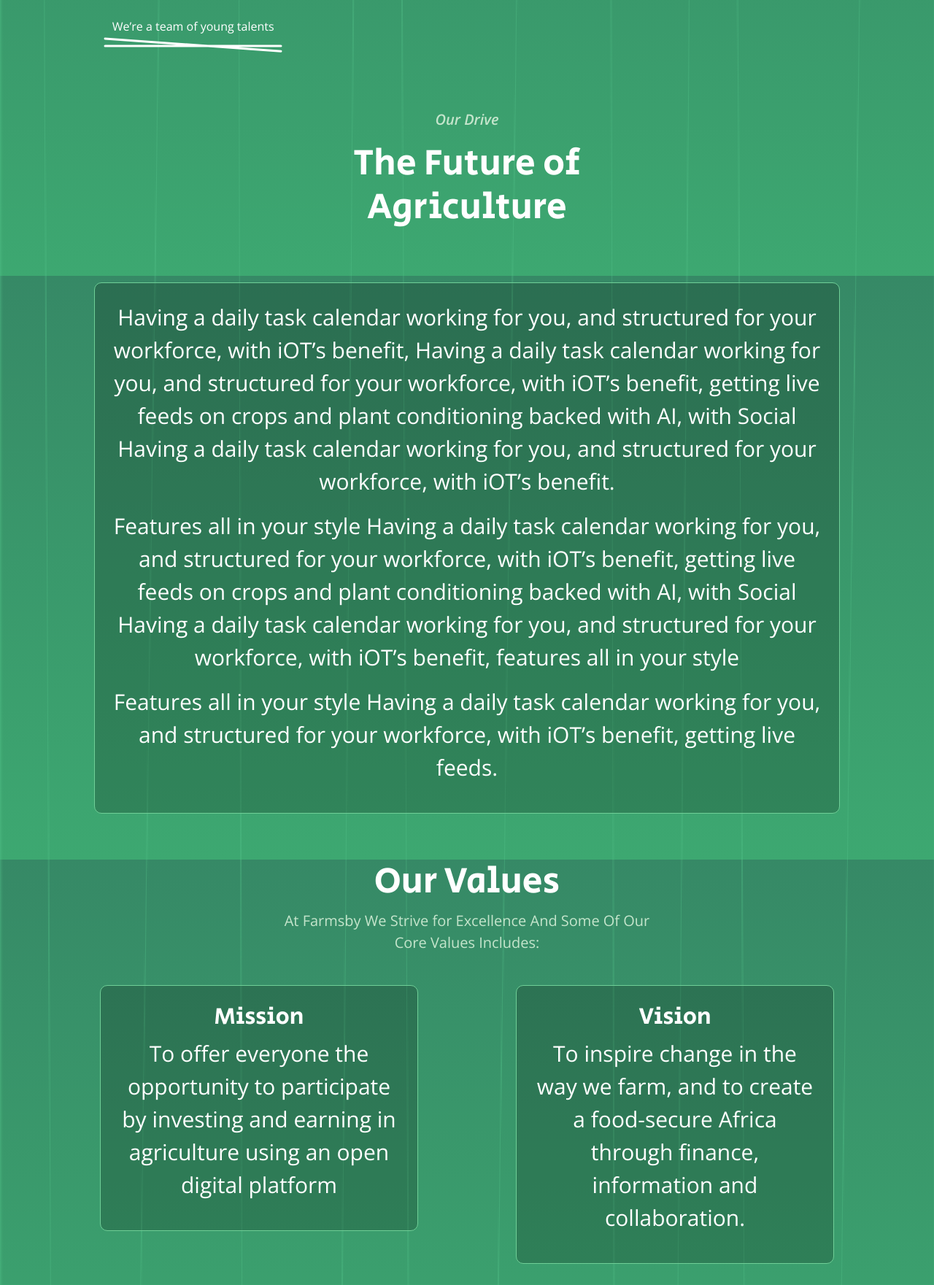
After one commit to Farmsby/farmsby.com, a PHP site: page /about in a window 1280 px wide. The commit adds this page. Shown: the part 422-2183 px from the top of the page at 73% size. Run offline with PHP 8.4, Linux system fonts and the light colour scheme; some libraries are stand-ins or nearby versions.

Commit message:
pushed about page with illustrator

```diff
--- /dev/null
+++ b/about.php
@@ -0,0 +1,107 @@
+<!DOCTYPE html>
+<html lang="en">
+
+<head>
+    <meta charset="UTF-8">
+    <meta http-equiv="X-UA-Compatible" content="IE=edge">
+    <meta name="viewport" content="width=device-width, initial-scale=1.0">
+    <title>Farmsby | About Us</title>
+    <link rel="stylesheet" href="./assets/libraries/bootstrap5/css/bootstrap.css">
+    <link rel="stylesheet" href="./assets/libraries/fontawesome/css/all.css">
+    <link rel="stylesheet" href="./assets/css/main.css">
+    <link rel="stylesheet" href="./assets/css/custom.css">
+    <link rel="preconnect" href="https://fonts.gstatic.com">
+    <link
+        href="https://fonts.googleapis.com/css2?family=Open+Sans:ital,wght@0,300;0,400;0,600;0,700;0,800;1,300;1,400;1,600;1,700;1,800&family=Secular+One&display=swap"
+        rel="stylesheet">
+</head>
+
+<body>
+    <div class="bg_pattern">
+        <!-- Code within this block -->
+
+        <header class="header-padding">
+            <div class="logo">
+                <a href="./">
+                    <img src="./assets/images/logo/logo-green.svg" alt="">
+                </a>
+            </div>
+            <ul class="nav">
+                <li><a href="./about">About</a></li>
+                <li><a href="./contact">Contact Us</a></li>
+                <li><a href="./faq">FAQ</a></li>
+            </ul>
+        </header>
+
+        <div class="hero container">
+            <div class="row">
+                <div class="col-md-6 col-sm-12 pushdown-x3">
+                    <h1 class="text-white f-50">Get to Know Us</h1>
+                    <p class="text-teal">Farmsby is building a functional tech ecosystem to ease farming, trade and distribution of Agric Produce</p>
+                    <p class="btn text-white pb-4 underline">We’re a team of young talents</p>
+                </div>
+                <div class="col-md-6 col-sm-12">
+                    <img src="./assets/images/icon/about.svg" alt="">
+                </div>
+            </div>
+        </div>
+
+        <section class="pushdown-x1 text-center">
+            <p class="text-teal italics post-title f-20 pushdown-x1">Our Drive</p>
+            <h1 class="text-white f-50">The Future of <br> Agriculture</h1>
+
+            <div class="our-thought p-4">
+                <p class="text-white f-30 f-light">
+                    Having a daily task calendar working for you, and structured for your workforce,
+                    with iOT’s benefit, Having a daily task calendar working for you, and structured
+                    for your workforce, with iOT’s benefit, getting live feeds on crops and plant conditioning
+                    backed with AI, with Social Having a daily task calendar working for you, and structured
+                    for your workforce, with iOT’s benefit.
+                </p>
+                <p class="text-white f-30 f-light">
+                    Features all in your style Having a daily task
+                    calendar working for you, and structured for your workforce, with iOT’s benefit, getting
+                    live feeds on crops and plant conditioning backed with AI, with Social Having a daily task
+                    calendar working for you, and structured for your workforce, with iOT’s benefit,  features
+                    all in your style
+                </p>
+                <p class="text-white f-30 f-light">
+                    Features all in your style Having a daily task
+                    calendar working for you, and structured for your workforce, with iOT’s benefit, getting
+                    live feeds.
+                </p>
+            </div>
+
+            <h1 class="text-white f-50">Our Values</h1>
+            <p class="text-teal sub-desc w-40 f-20">At Farmsby We Strive for Excellence And Some Of Our Core Values Includes:</p>
+
+            <div class="container">
+                <div class="row">
+                    <div class="col-md-6">
+                        <div class="our-thought p-4">
+                            <h2 class="text-white">Mission</h2>
+                            <p class="text-white f-30 f-light">To offer everyone the opportunity to participate by investing and earning in agriculture using an open digital platform</p>
+                        </div>
+                    </div>
+                    <div class="col-md-6">
+                        <div class="our-thought p-4">
+                            <h2 class="text-white">Vision</h2>
+                            <p class="text-white f-30 f-light">To inspire change in the way we farm, and to create a food-secure Africa through finance, information and collaboration.</p>
+                        </div>
+                    </div>
+                </div>
+            </div>
+        </section>
+
+
+        <!-- Code within this block -->
+    </div>
+
+    <script src="./assets/js/jquery.js"></script>
+    <script src="./assets/js/config.js"></script>
+    <script src="./assets/js/app.js"></script>
+    <script src="./assets/libraries/bootstrap5/js/bootstrap.js"></script>
+    <script src="./assets/libraries/fontawesome/js/all.js"></script>
+</body>
+
+</html>
--- a/assets/css/main.css
+++ b/assets/css/main.css
@@ -127,6 +127,18 @@ section.green {
     background: rgba(0, 0, 0, 0.2) url('../images/icon/green-pattern.svg') no-repeat;
     background-position: 50% 10%;
 }
+
+.our-thought {
+    display: inline-block;
+    width: 80%;
+    height: auto;
+    min-height: 300px;
+    margin: 5% 10%;
+    border-radius: 10px;
+    border: 1px solid rgba(111, 207, 151, 1);
+    background: rgba(0, 0, 0, 0.2);
+}
+.our-thought > p.f-light { font-weight: 100; }
 
 .__icon {
     margin-left: 7px;
```
Also changed, not shown: index.php (renamed from index.html, +6 -4 lines), assets/images/icon/about.svg (added), 1 other file.
